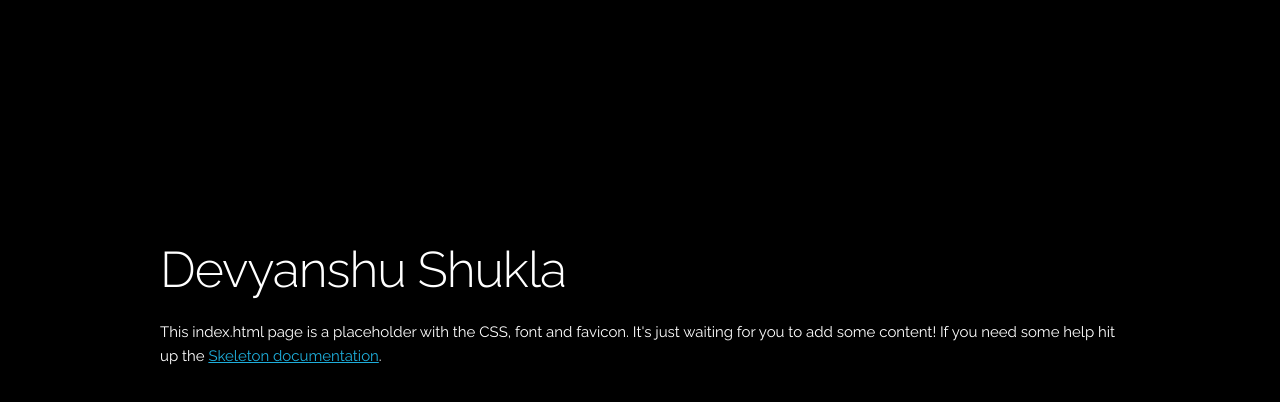
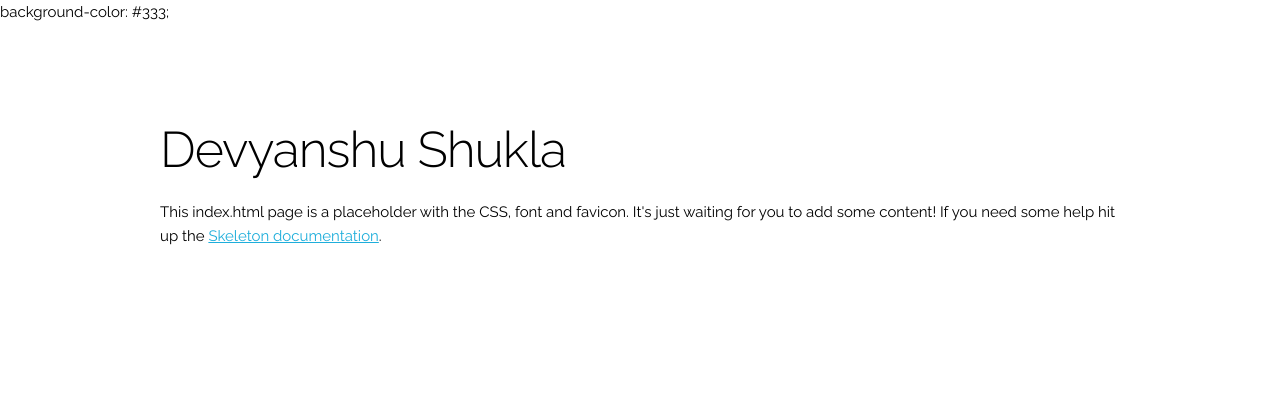
Before and after one commit to Devyanshu/Devyanshu.github.io, a plain HTML site: page skel/index.html in a window 1280 px wide. Drawn offline with Linux system fonts and the light colour scheme.

Commit message:
minor updates

```diff
--- a/skel/css/skeleton.css
+++ b/skel/css/skeleton.css
@@ -125,8 +125,8 @@ body {
   line-height: 1.6;
   font-weight: 400;
   font-family: "Raleway", "HelveticaNeue", "Helvetica Neue", Helvetica, Arial, sans-serif;
-  color: rgb(255, 255, 255);
-  background-color: rgb(0, 0, 0); }
+  color: rgb(0, 0, 0);
+}
 
 
 /* Typography
--- a/skel/index.html
+++ b/skel/index.html
@@ -21,7 +21,7 @@
     <!-- CSS
   –––––––––––––––––––––––––––––––––––––––––––––––––– -->
     <link rel="stylesheet" href="css/normalize.css">
-    <link rel="stylesheet" href="css/skeleton.css">
+    <link rel="stylesheet" href="css/skeleton.css">background-color: #333;
 
     <!-- Favicon
   –––––––––––––––––––––––––––––––––––––––––––––––––– -->
@@ -35,11 +35,14 @@
   –––––––––––––––––––––––––––––––––––––––––––––––––– -->
     <div class="container">
         <div class="row">
-            <div class="ten column" style="margin-top: 25%">
+            <div class="eight column" style="margin-top: 10%">
                 <h1>Devyanshu Shukla</h1>
                 <p>This index.html page is a placeholder with the CSS, font and favicon. It's just waiting for you to
                     add some content! If you need some help hit up the <a href="http://www.getskeleton.com">Skeleton
                         documentation</a>.</p>
+            </div>
+            <div>
+                <img href="images/favicon.png">
             </div>
         </div>
     </div>
```
